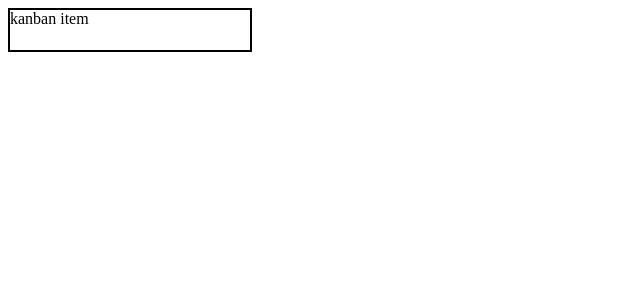
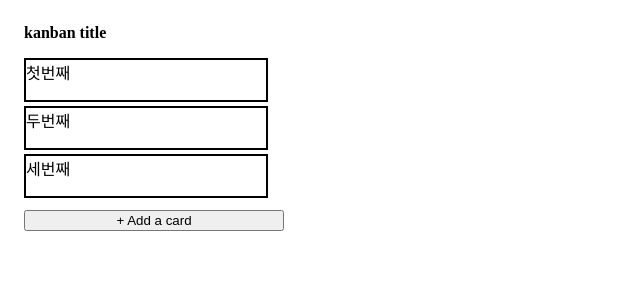
Before and after one commit to HoseokNa/my-kanban, a React (Create React App) app: page / in a window 1280 px wide. Shown: the top 300 px of the page, without its empty margins (0-640 px from the left). Built offline with nearby package versions, Linux system fonts and the light colour scheme.

Commit message:
feat: KanbanColumn 컴포넌트 구현
updateContent는 id 기준으로 변경되도록 수정.
- refs: #2

```diff
--- a/src/App.js
+++ b/src/App.js
@@ -1,11 +1,42 @@
 import { useState } from 'react'
-import KanbanItem from './components/KanbanItem'
+import KanbanColumn from './components/KanbanColumn'
+
+const DUMMY_ITEMS = [
+  { id: 1, content: '첫번째' },
+  { id: 2, content: '두번째' },
+  { id: 3, content: '세번째' },
+]
 
 function App() {
-  const [content, setContent] = useState('kanban item')
-  const updateContent = (nextContent) => setContent(nextContent)
+  const [kanbanItems, setKanbanItems] = useState(DUMMY_ITEMS)
+  const [title, setTitle] = useState('kanban title')
+  const updateTitle = (nextTitle) => setTitle(nextTitle)
+  const updateContent = (id, nextContent) => {
+    const nextKanbanItems = kanbanItems.map((item) => {
+      if (item.id !== id) {
+        return item
+      }
 
-  return <KanbanItem content={content} updateContent={updateContent} />
+      return { ...item, content: nextContent }
+    })
+
+    setKanbanItems(nextKanbanItems)
+  }
+  const addKanbanItem = () =>
+    setKanbanItems([
+      ...kanbanItems,
+      { id: kanbanItems.at(-1).id + 1, content: '새로운 카드' },
+    ])
+
+  return (
+    <KanbanColumn
+      title={title}
+      kanbanList={kanbanItems}
+      updateTitle={updateTitle}
+      updateContent={updateContent}
+      addKanbanItem={addKanbanItem}
+    />
+  )
 }
 
 export default App
--- /dev/null
+++ b/src/components/KanbanColumn.js
@@ -0,0 +1,103 @@
+import styled from '@emotion/styled'
+import { useEffect, useRef, useState } from 'react'
+import KanbanItem from './KanbanItem'
+
+const KanbanColumn = ({
+  title,
+  kanbanList,
+  updateTitle,
+  updateContent,
+  addKanbanItem,
+}) => {
+  const inputRef = useRef(null)
+  const [isEditMode, setIsEditMode] = useState(false)
+  const [inputTitle, setInputTitle] = useState(title)
+  const handleChange = (e) => {
+    setInputTitle(e.target.value)
+  }
+  const handleKeyDown = (e) => {
+    if (e.key === 'Escape') {
+      setInputTitle(title)
+      setIsEditMode(false)
+      return
+    }
+
+    /** 내용이 공백으로 수정은 안됨 */
+    if (e.target.value === '') {
+      return
+    }
+
+    if (e.key === 'Enter') {
+      updateTitle(inputTitle)
+      setIsEditMode(false)
+    }
+  }
+
+  useEffect(() => {
+    if (isEditMode) {
+      inputRef.current.focus()
+    }
+  }, [isEditMode])
+
+  return (
+    <Container>
+      <Title onClick={() => setIsEditMode(true)} isEditMode={isEditMode}>
+        {title}
+      </Title>
+      <Input
+        ref={inputRef}
+        isEditMode={isEditMode}
+        value={inputTitle}
+        onChange={handleChange}
+        onKeyDown={handleKeyDown}
+        onBlur={() => {
+          setInputTitle(title)
+          setIsEditMode(false)
+        }}
+      />
+      <KanbanList>
+        {kanbanList.map(({ id, content }) => (
+          <KanbanItem
+            key={id}
+            id={id}
+            content={content}
+            updateContent={updateContent}
+          />
+        ))}
+      </KanbanList>
+      <AddButton onClick={addKanbanItem}>+ Add a card</AddButton>
+    </Container>
+  )
+}
+
+const Container = styled.div`
+  width: 260px;
+  display: flex;
+  flex-direction: column;
+  gap: 16px;
+  padding: 16px 16px;
+`
+
+const Title = styled.div`
+  display: ${(props) => (props.isEditMode ? 'none' : 'block')};
+  font-weight: bold;
+`
+
+const Input = styled.input`
+  display: ${(props) => (props.isEditMode ? 'block' : 'none')};
+  width: 100%;
+  height: 100%;
+  border: solid 2px;
+`
+
+const KanbanList = styled.div`
+  display: flex;
+  flex-direction: column;
+  gap: 8px;
+`
+
+const AddButton = styled.button`
+  cursor: pointer;
+`
+
+export default KanbanColumn
--- a/src/components/KanbanItem.js
+++ b/src/components/KanbanItem.js
@@ -1,7 +1,7 @@
 import styled from '@emotion/styled'
 import { useEffect, useRef, useState } from 'react'
 
-function KanbanItem({ content, updateContent }) {
+function KanbanItem({ id, content, updateContent }) {
   const inputRef = useRef(null)
   const [isEditMode, setIsEditMode] = useState(false)
   const [inputContent, setInputContent] = useState(content)
@@ -21,7 +21,7 @@ function KanbanItem({ content, updateContent }) {
     }
 
     if (e.key === 'Enter') {
-      updateContent(inputContent)
+      updateContent(id, inputContent)
       setIsEditMode(false)
     }
   }
```
